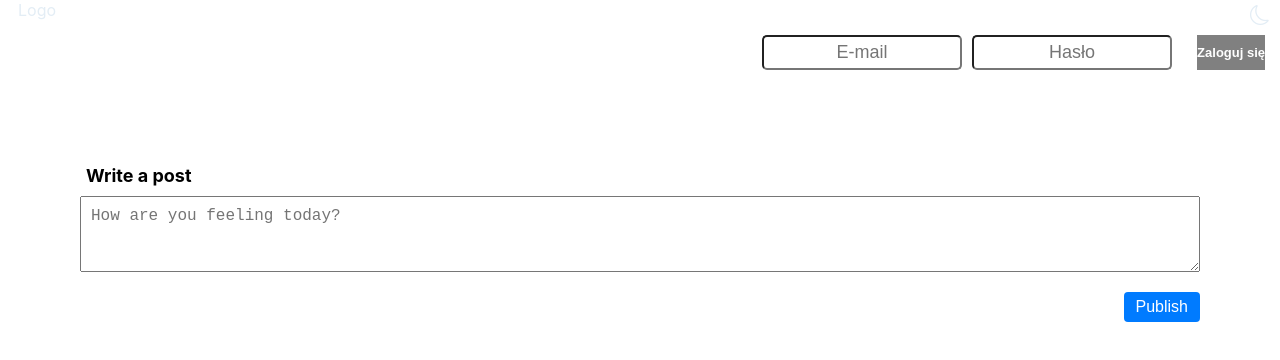
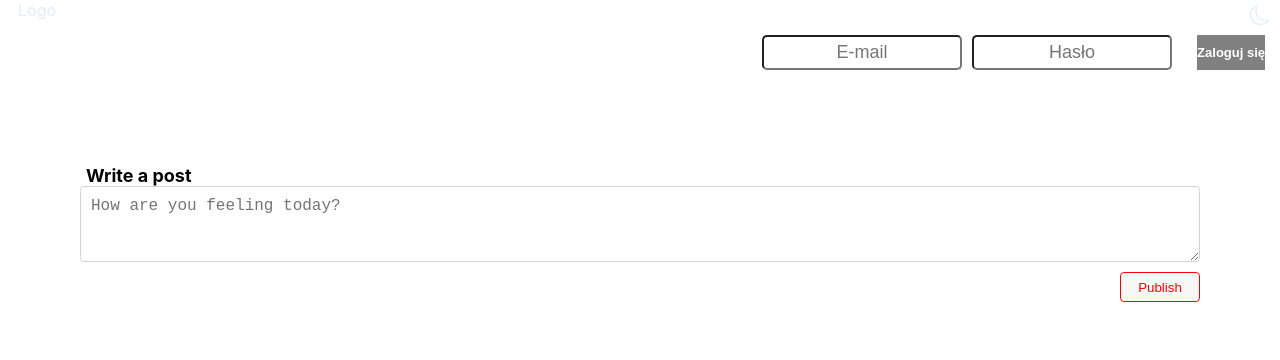
Before and after one commit to ALewandowska-sys/chatApp, a React (Create React App) app in the folder front/: page /myhome in a window 1280 px wide. Shown: the top 360 px of the page. Built offline with nearby package versions, Linux system fonts and the light colour scheme; no server answers; the database is empty.

Commit message:
Button styles

```diff
--- a/front/src/common/components/form/CreatePostTextArea.tsx
+++ b/front/src/common/components/form/CreatePostTextArea.tsx
@@ -8,35 +8,43 @@ interface TextAreaStyledProps {
 }
 
 const TextAreaStyled = styled.textarea<TextAreaStyledProps>`
+  border-color: #d3d3d3;
+  border-radius: 4px;
+  outline: none;
+  &:focus {
+    border-color: black;
+  }
   ${(props) => {
     if(props.isInvalid) {
       return `
         border-color: red;
         color: red;
+        &::placeholder {
+          color: red;
+        }
+        &:focus {
+          border-color: red;
+        }
       `;
     }
   }};
-
 `;
 
 export interface CreatePostTextAreaProps {
   register: any;
-  errorMessages: any;
+  errorMessages: string | undefined;
 }
 
 export default function CreatePostTextArea({
   register,
   errorMessages,
 }: CreatePostTextAreaProps) {
-  const [isFocus, setIsFocus] = useState(false);
 
   return (
     <Wrapper rel={true}>
       <TextAreaStyled
         isInvalid={errorMessages}
         rows={3}
-        onFocus={() => setIsFocus(true)}
-        onBlur={() => setIsFocus(false)}
         {...register("content", {
           required: "Content cannot be empty",
           maxLength: {
--- /dev/null
+++ b/front/src/common/components/form/Input.tsx
@@ -0,0 +1,47 @@
+import React from 'react';
+import styled from 'styled-components';
+
+interface InputStyledProps {
+  isInvalid: boolean;
+}
+
+const InputStyled = styled.button<InputStyledProps>`
+  outline: none;
+  border: 1px solid #bdb6b6;
+  background-color: #f7f7f7;
+  border-radius: 4px;
+  width: 80px;
+  height: 30px;
+  display: flex;
+  align-items: center;
+  justify-content: center;
+  ${(props) => {
+    if(props.isInvalid) {
+      return `
+        border-color: red;
+        color: red;
+      `;
+    }
+  }};
+`;
+
+export interface InputProps {
+  isInvalid: boolean;
+  value: string;
+  onClick: (event: MouseEvent) => void;
+}
+
+export default function Input({
+  isInvalid,
+  value,
+  onClick,
+}: InputProps) {
+  return (
+    <InputStyled
+      onClick={(e: any) => onClick(e)}
+      isInvalid={isInvalid}
+    >
+      {value}
+    </InputStyled>
+  )
+}
--- a/front/src/components/add_new_post/AddNewPost.scss
+++ b/front/src/components/add_new_post/AddNewPost.scss
@@ -1,12 +1,8 @@
 .add-new-post {
-  display: flex;
-  flex-direction: column;
-  gap: 10px;
-  align-items: flex-start;
   margin: 5em;
 
   &__label {
-    margin-left: 6px;
+    margin: 15px 6px;
     font-size: 18px;
     font-weight: bold;
   }
--- a/front/src/components/add_new_post/AddNewPost.tsx
+++ b/front/src/components/add_new_post/AddNewPost.tsx
@@ -7,6 +7,7 @@ import { useAuthState } from "react-firebase-hooks/auth";
 import { useForm } from "react-hook-form";
 import CreatePostTextArea from "../../common/components/form/CreatePostTextArea";
 import Flex from "../../common/components/layouts/Flex";
+import Input from "../../common/components/form/Input";
 
 interface IAddNewPostForm {
   content: string;
@@ -83,11 +84,9 @@ export default function AddNewPost() {
           errorMessages={formState.errors?.content?.message}
         />
         <Flex right>
-          <input
-            disabled={!formState.isValid}
-            type="submit"
-            onClick={(e) => onSubmit(e)}
-            className="add-new-post__submit-btn"
+          <Input
+            onClick={onSubmit}
+            isInvalid={!formState.isValid}
             value="Publish"
           />
         </Flex>
```
